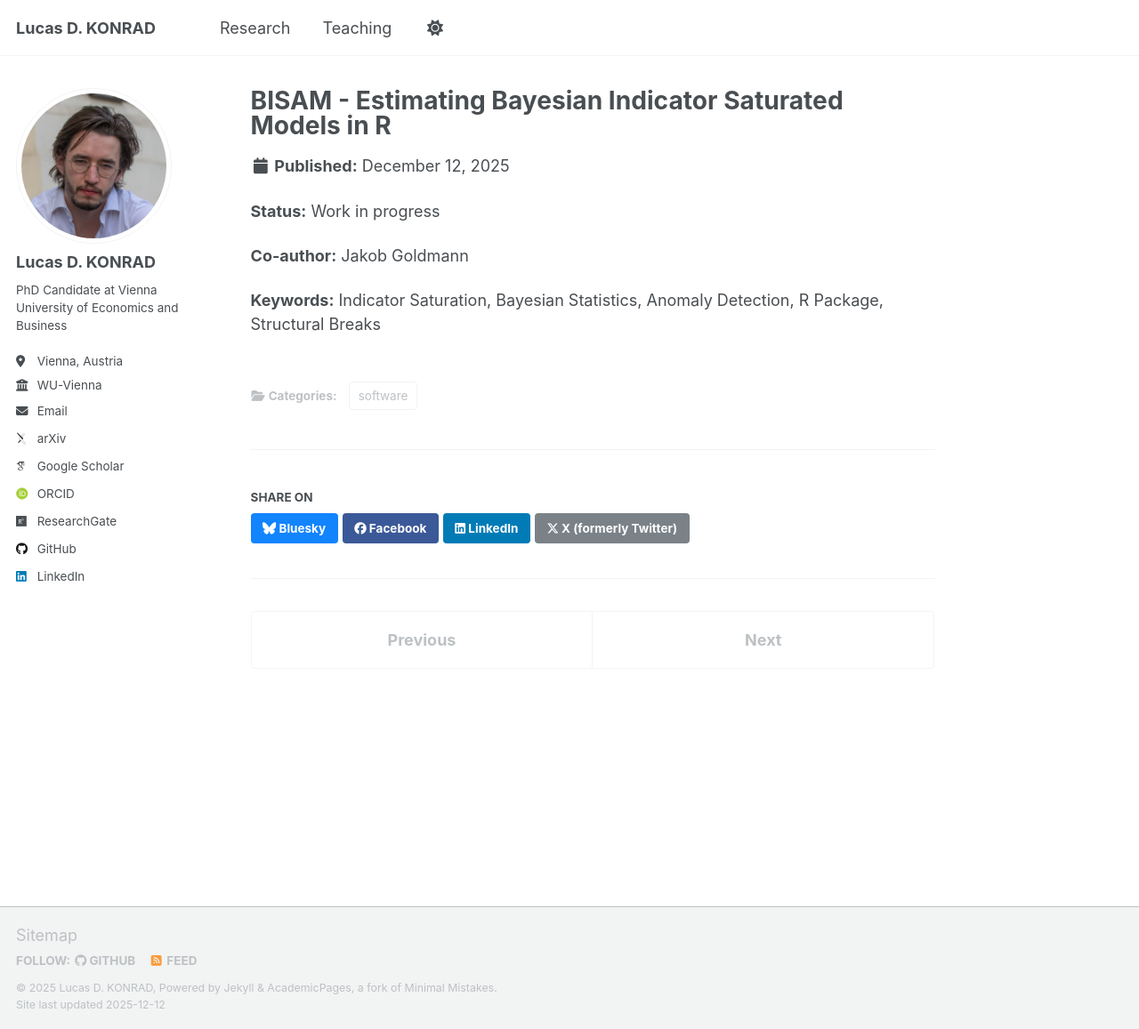
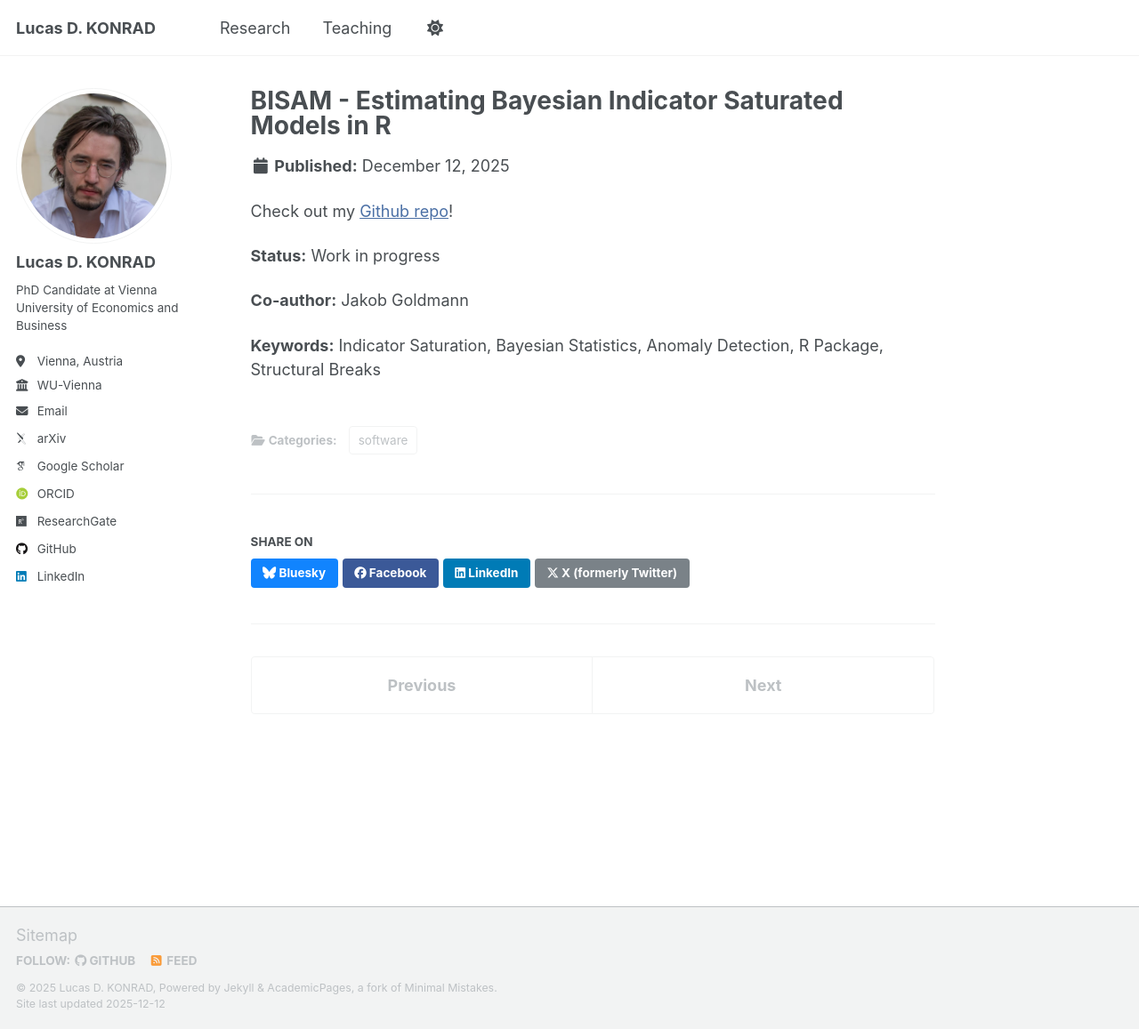
Before and after one commit to konradld/konradld.github.io, a Jekyll site: the page built from _research/publication-bisam.md, in a window 1280 px wide and 1157 px high. Shown: the whole window at 89% size. Built offline with Jekyll 4.4.1, drawn with Linux system fonts in a browser that asks for light colours; some web fonts are replaced; a script that is not in the unit is left out.

Commit message:
Update publication-bisam.md

```diff
--- a/_research/publication-bisam.md
+++ b/_research/publication-bisam.md
@@ -9,6 +9,7 @@ paperurl: 'https://github.com/konradld/bisam'
 # citation: 'Konrad, L.D., Goldmann, J. (2025). &quot;BISAM - Estimating Bayesian Indicator Saturated Models in R.&quot; <i>Unpublished Document</i>.'
 ---
 
+Check out my [Github repo](https://github.com/konradld/bisam)!
 
 **Status:** Work in progress
 
```
